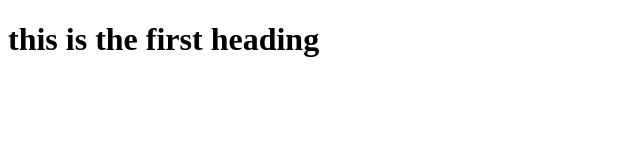
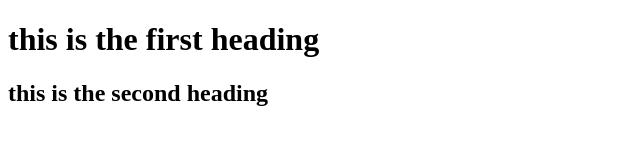
Before and after one commit to mishra6388/git2, a plain HTML site: page index.html in a window 1280 px wide. Shown: the whole page, without its empty margins (0-640 px from the left). Drawn offline with Linux system fonts and the light colour scheme.

Commit message:
Update index.html

```diff
--- a/index.html
+++ b/index.html
@@ -7,5 +7,6 @@
 </head>
 <body>
     <h1>this is the first heading</h1>
+    <h2>this is the second heading</h2>
 </body>
 </html>
```
